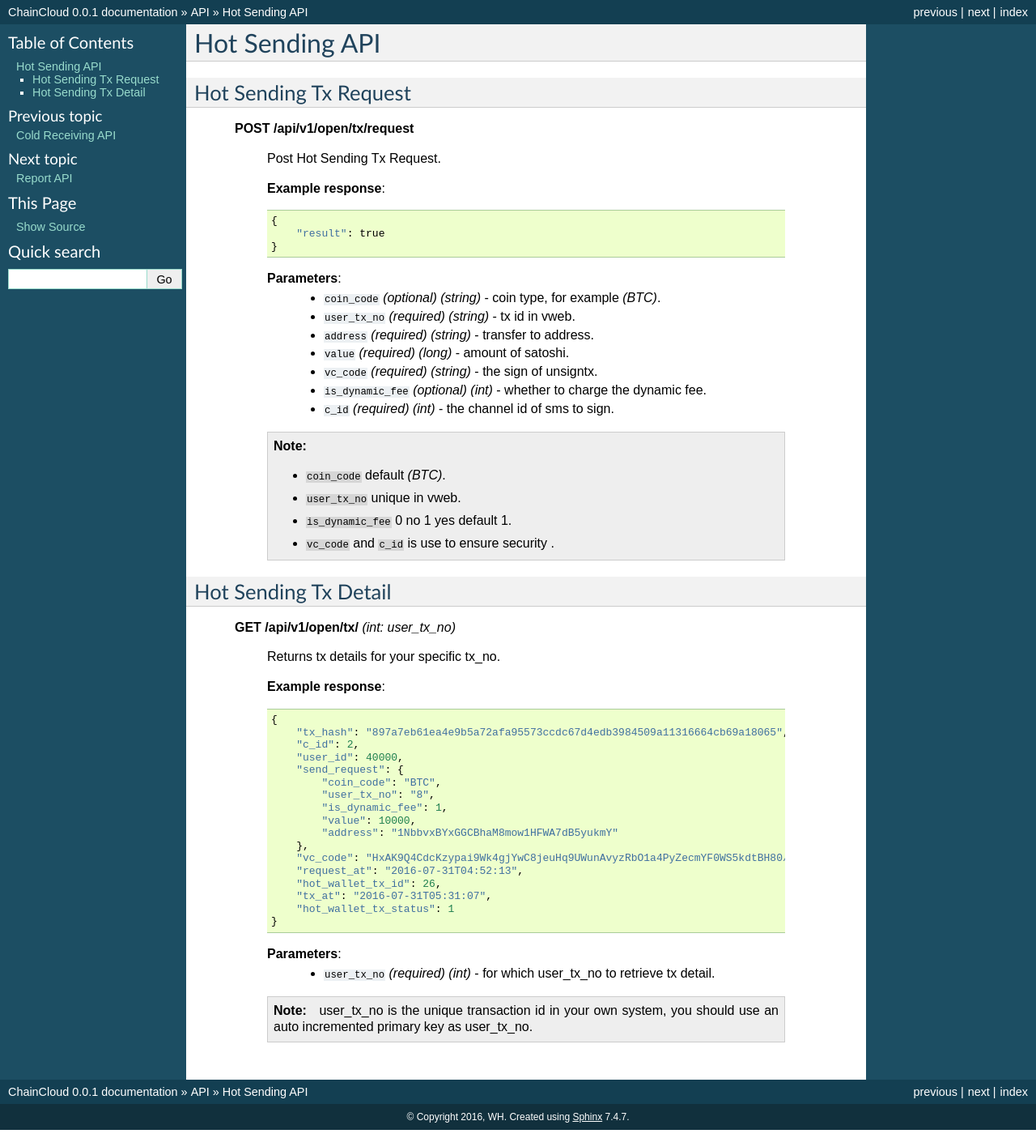
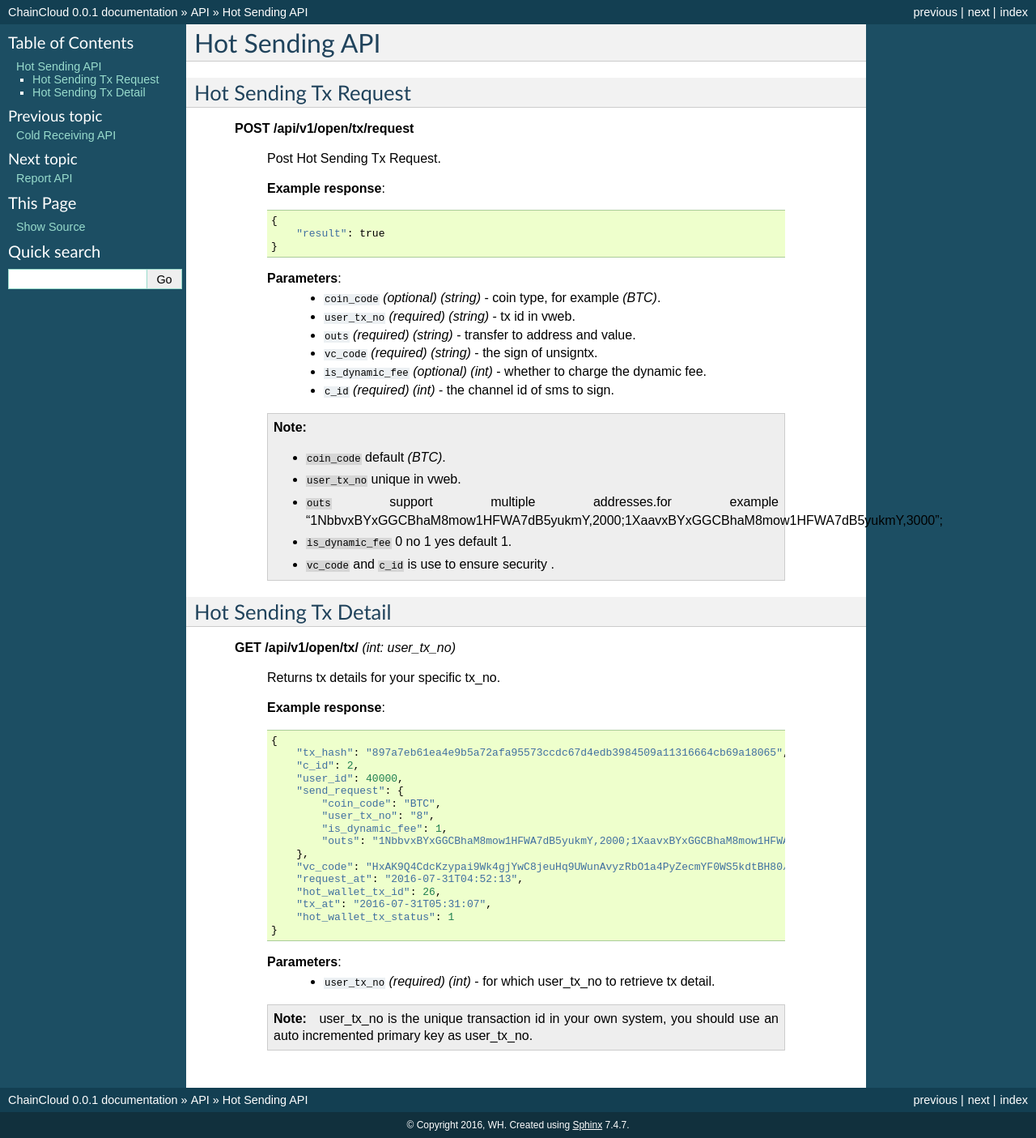
Before and after one commit to chaincloud-dot-com/chaincloud-docs, a Sphinx documentation site: the page built from source/api/hot-sending-api.rst, in a window 1280 px wide. Shown: the whole page at 81% size. Built offline with Sphinx 7.4.7, drawn with Linux system fonts in a browser that asks for light colours.

Commit message:
support multiple addresses

```diff
--- a/source/api/hot-sending-api.rst
+++ b/source/api/hot-sending-api.rst
@@ -20,8 +20,7 @@ Hot Sending Tx Request
         **Parameters**:
             * ``coin_code`` *(optional)* *(string)* - coin type, for example *(BTC)*.
             * ``user_tx_no`` *(required)* *(string)* - tx id in vweb.
-            * ``address`` *(required)* *(string)* - transfer to address.
-            * ``value`` *(required)* *(long)* - amount of satoshi.
+            * ``outs`` *(required)* *(string)* - transfer to address and value.
             * ``vc_code`` *(required)* *(string)* - the sign of unsigntx.
             * ``is_dynamic_fee`` *(optional)* *(int)* - whether to charge the dynamic fee.
             * ``c_id`` *(required)* *(int)* - the channel id of sms to sign.
@@ -29,6 +28,7 @@ Hot Sending Tx Request
         .. note::
             * ``coin_code`` default *(BTC)*.
             * ``user_tx_no`` unique in vweb.
+            * ``outs`` support multiple addresses.for example "1NbbvxBYxGGCBhaM8mow1HFWA7dB5yukmY,2000;1XaavxBYxGGCBhaM8mow1HFWA7dB5yukmY,3000";
             * ``is_dynamic_fee`` 0 no  1 yes  default 1.
             * ``vc_code`` and ``c_id`` is use to ensure security  .
 
@@ -49,8 +49,7 @@ Hot Sending Tx Detail
                     "coin_code": "BTC",
                     "user_tx_no": "8",
                     "is_dynamic_fee": 1,
-                    "value": 10000,
-                    "address": "1NbbvxBYxGGCBhaM8mow1HFWA7dB5yukmY"
+                    "outs": "1NbbvxBYxGGCBhaM8mow1HFWA7dB5yukmY,2000;1XaavxBYxGGCBhaM8mow1HFWA7dB5yukmY,3000"
                 },
                 "vc_code": "HxAK9Q4CdcKzypai9Wk4gjYwC8jeuHq9UWunAvyzRbO1a4PyZecmYF0WS5kdtBH80/0EtSETjurHyRctkCFsxVk=",
                 "request_at": "2016-07-31T04:52:13",
```
